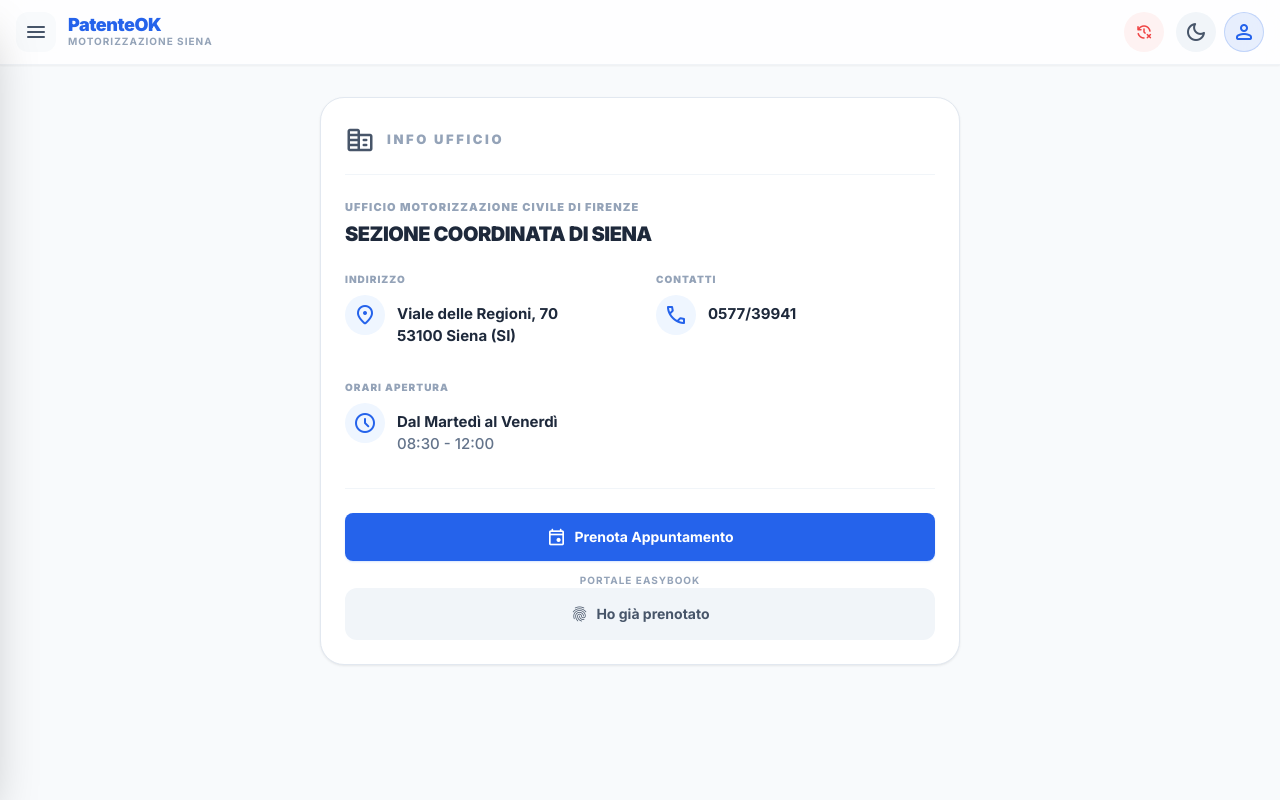
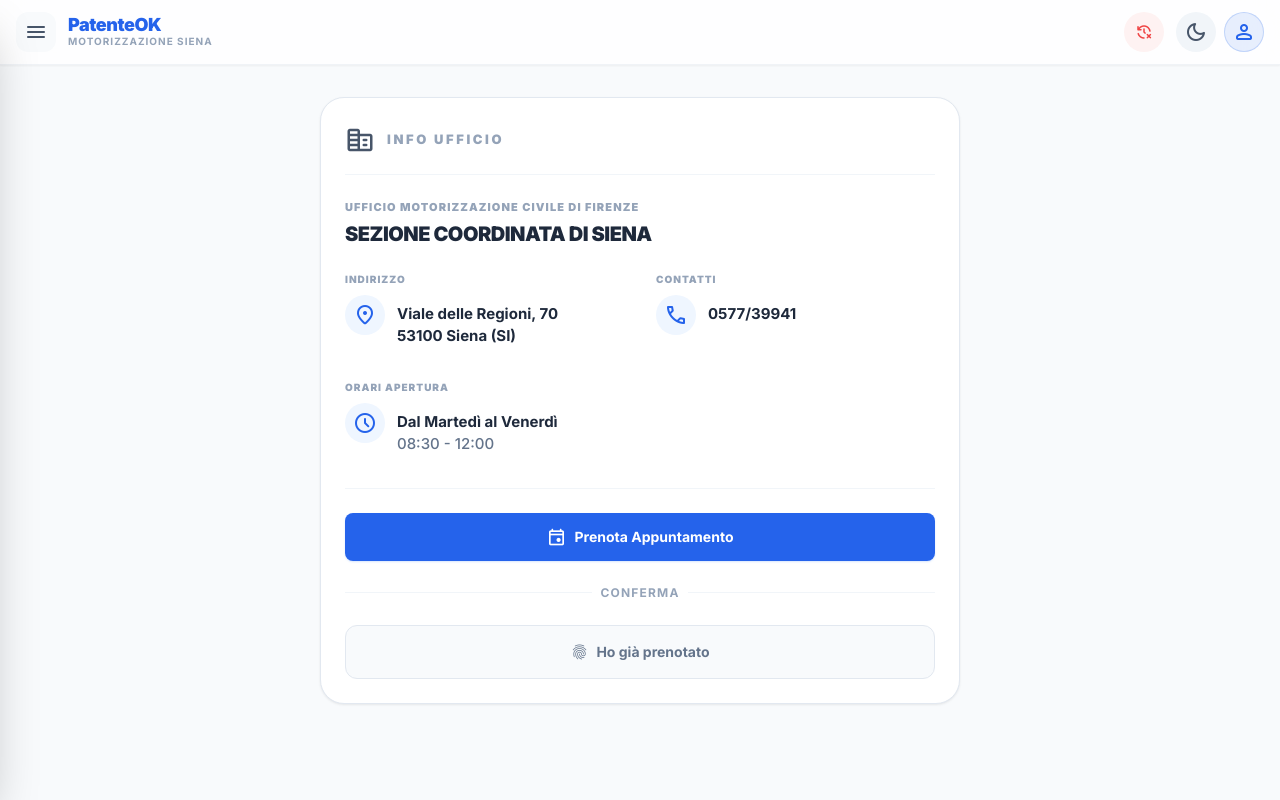
Before and after one commit to paselsoft/PatenteOK, a React (Vite) app: page /office in a window 1280 px wide. Shown: the top 800 px of the page. Built offline with nearby package versions, Linux system fonts and the light colour scheme.

Commit message:
feat(ui): implement appointment date saving and display (v2.4.19-beta)
Added appointmentDate to state, updated OfficeInfo with date picker, and HomePage with date display.

```diff
--- a/package.json
+++ b/package.json
@@ -1,7 +1,7 @@
 {
   "name": "patenteok",
   "private": true,
-  "version": "2.4.18",
+  "version": "2.4.19",
   "type": "module",
   "scripts": {
     "dev": "vite",
--- a/src/components/OfficeInfo.tsx
+++ b/src/components/OfficeInfo.tsx
@@ -8,9 +8,40 @@ const OfficeInfo: React.FC = () => {
   const { profile, updateProfile } = useApp();
   const isBooked = profile.isAppointmentBooked;
 
-  const handleToggleBooking = () => {
-    updateProfile({ isAppointmentBooked: !isBooked });
+  const [isConfirming, setIsConfirming] = React.useState(false);
+  const [dateInput, setDateInput] = React.useState('');
+
+  const handleStartConfirmation = () => {
+    if (isBooked) {
+      // If already booked, allow unbooking (reset)
+      if (window.confirm('Vuoi cancellare la conferma dell\'appuntamento?')) {
+        updateProfile({ isAppointmentBooked: false, appointmentDate: null });
+      }
+    } else {
+      setIsConfirming(true);
+    }
   };
+
+  const handleConfirmDate = () => {
+    if (!dateInput) return;
+    updateProfile({
+      isAppointmentBooked: true,
+      appointmentDate: dateInput
+    });
+    setIsConfirming(false);
+  };
+
+  const formatDate = (dateString: string) => {
+    if (!dateString) return '';
+    const d = new Date(dateString);
+    return new Intl.DateTimeFormat('it-IT', {
+      day: 'numeric',
+      month: 'long',
+      hour: '2-digit',
+      minute: '2-digit'
+    }).format(d);
+  };
+
   return (
     <div className="bg-white dark:bg-slate-900 rounded-3xl border border-slate-200 dark:border-slate-800 card-shadow p-6 flex flex-col gap-6 transition-colors">
       <div className="flex items-center gap-3 pb-4 border-b border-slate-100 dark:border-slate-800">
@@ -63,7 +94,7 @@ const OfficeInfo: React.FC = () => {
           </div>
         </div>
 
-        <div className="pt-6 border-t border-slate-100 dark:border-slate-800">
+        <div className="pt-6 border-t border-slate-100 dark:border-slate-800 space-y-4">
           <Button
             variant="primary"
             fullWidth
@@ -73,20 +104,66 @@ const OfficeInfo: React.FC = () => {
           >
             Prenota Appuntamento
           </Button>
-          <p className="text-center text-[10px] uppercase font-bold text-slate-400 mt-3 tracking-widest">Portale EasyBook</p>
 
+          <div className="text-center relative py-2">
+            <div className="absolute inset-0 flex items-center">
+              <div className="w-full border-t border-slate-100 dark:border-slate-800"></div>
+            </div>
+            <div className="relative flex justify-center text-xs uppercase">
+              <span className="bg-white dark:bg-slate-900 px-2 text-slate-400 font-bold tracking-widest">Conferma</span>
+            </div>
+          </div>
+
+          {!isConfirming ? (
             <button
-            onClick={handleToggleBooking}
-            className={`w-full py-3 rounded-xl flex items-center justify-center gap-2 text-sm font-bold transition-all ${isBooked
-              ? 'bg-green-100 text-green-700 dark:bg-green-900/30 dark:text-green-400'
-              : 'bg-slate-100 text-slate-600 hover:bg-slate-200 dark:bg-slate-800 dark:text-slate-300 dark:hover:bg-slate-700'
+              onClick={handleStartConfirmation}
+              className={`w-full py-3 rounded-xl flex flex-col items-center justify-center gap-1 transition-all border ${isBooked
+                ? 'bg-green-50 border-green-200 text-green-700 dark:bg-green-900/20 dark:border-green-800 dark:text-green-400'
+                : 'bg-slate-50 border-slate-200 text-slate-500 hover:bg-slate-100 dark:bg-slate-800 dark:border-slate-700 dark:text-slate-400 dark:hover:bg-slate-700'
                 }`}
             >
+              <div className="flex items-center gap-2 text-sm font-bold">
                 <span className="material-symbols-rounded text-lg">
                   {isBooked ? 'check_circle' : 'fingerprint'}
                 </span>
                 {isBooked ? 'Appuntamento Confermato' : 'Ho già prenotato'}
+              </div>
+              {isBooked && profile.appointmentDate && (
+                <span className="text-xs font-medium opacity-80">
+                  {formatDate(profile.appointmentDate)}
+                </span>
+              )}
             </button>
+          ) : (
+            <div className="bg-slate-50 dark:bg-slate-800/50 rounded-xl p-4 border border-slate-200 dark:border-slate-700 animate-in fade-in slide-in-from-top-2">
+              <p className="text-sm font-bold text-slate-700 dark:text-slate-300 mb-3 text-center">
+                Quando hai prenotato?
+              </p>
+              <input
+                type="datetime-local"
+                className="w-full p-3 rounded-lg border border-slate-300 dark:border-slate-600 bg-white dark:bg-slate-900 text-slate-800 dark:text-slate-200 mb-3 outline-none focus:ring-2 focus:ring-primary/50"
+                value={dateInput}
+                onChange={(e) => setDateInput(e.target.value)}
+              />
+              <div className="flex gap-2">
+                <Button
+                  variant="ghost"
+                  className="flex-1 h-10 text-xs"
+                  onClick={() => setIsConfirming(false)}
+                >
+                  Annulla
+                </Button>
+                <Button
+                  variant="primary"
+                  className="flex-1 h-10 text-xs"
+                  disabled={!dateInput}
+                  onClick={handleConfirmDate}
+                >
+                  Conferma Data
+                </Button>
+              </div>
+            </div>
+          )}
 
           {isBooked && (
             <Button
--- a/src/context/AppContext.tsx
+++ b/src/context/AppContext.tsx
@@ -32,6 +32,7 @@ export const AppProvider: React.FC<{ children: React.ReactNode }> = ({ children
     isMinor: false,
     isDelegated: false,
     isAppointmentBooked: false,
+    appointmentDate: null,
   });
 
   // Persistenza Documenti
--- a/src/pages/HomePage.tsx
+++ b/src/pages/HomePage.tsx
@@ -149,7 +149,22 @@ export const HomePage: React.FC = () => {
                             <h3 className="font-bold text-slate-800 dark:text-slate-200">Consegna allo Sportello</h3>
                         </div>
                         <p className="text-sm text-slate-500 dark:text-slate-400">
-                            {isAppointmentBooked ? 'Ottimo! Ricordati di portare tutti i documenti originali.' : 'Tutto pronto? Scopri orari e modalità per consegnare la pratica.'}
+                            {isAppointmentBooked && profile.appointmentDate ? (
+                                <>
+                                    Appuntamento confermato per il <strong className="text-slate-700 dark:text-slate-300">
+                                        {new Date(profile.appointmentDate).toLocaleString('it-IT', {
+                                            day: 'numeric',
+                                            month: 'long',
+                                            hour: '2-digit',
+                                            minute: '2-digit'
+                                        })}
+                                    </strong>
+                                </>
+                            ) : isAppointmentBooked ? (
+                                'Ottimo! Ricordati di portare tutti i documenti originali.'
+                            ) : (
+                                'Tutto pronto? Scopri orari e modalità per consegnare la pratica.'
+                            )}
                         </p>
                     </Link>
                 ) : (
--- a/src/types.ts
+++ b/src/types.ts
@@ -57,4 +57,5 @@ export interface ProfileInfo {
   isMinor: boolean;
   isDelegated: boolean;
   isAppointmentBooked?: boolean;
+  appointmentDate?: string | null;
 }
--- a/src/version.ts
+++ b/src/version.ts
@@ -1 +1 @@
-export const APP_VERSION = 'v2.4.18-beta';
+export const APP_VERSION = 'v2.4.19-beta';
```
Also changed, not shown: 1 other file (tests, documents, lock files or other folders). Lines whose indentation alone changed are shown as unchanged.
